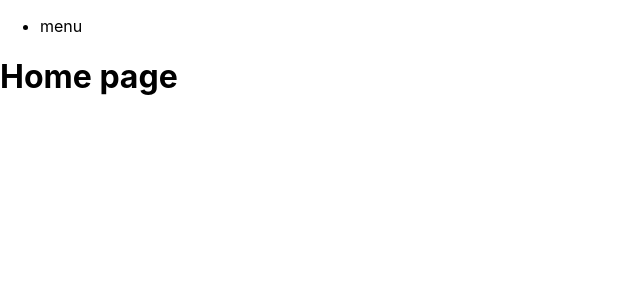
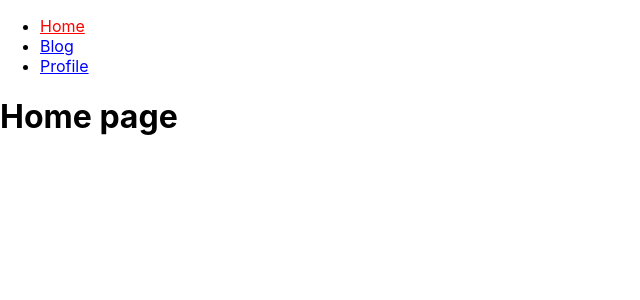
Before and after one commit to AngAven/react-router-demo-app, a React (Create React App) app: page / in a window 1280 px wide. Shown: the top 300 px of the page, without its empty margins (0-640 px from the left). Built offline with nearby package versions, Linux system fonts and the light colour scheme.

Commit message:
Using: <NavLink>

```diff
--- a/src/Pages/Menu/index.js
+++ b/src/Pages/Menu/index.js
@@ -1,11 +1,75 @@
+import {Link, NavLink} from "react-router-dom";
+
 const Menu = () => {
     return (
-        <navbar>
+        <nav>
             <ul>
-                <li>menu</li>
+                {/*<li>*/}
+                {/*    <Link to={'/'}>Home</Link>*/}
+                {/*</li>*/}
+                {/*<li>*/}
+                {/*    <Link to={'/blog'}>Blog</Link>*/}
+                {/*</li>*/}
+                {/*<li>*/}
+                {/*    <Link to={'/profile'}>Profile</Link>*/}
+                {/*</li>*/}
+
+                {/*<li>*/}
+                {/*    <NavLink*/}
+                {/*        // className={({isActive}) => 'active'}*/}
+                {/*        style={({isActive})=> (*/}
+                {/*            {color: isActive ? 'red' : 'blue'}*/}
+                {/*        )}*/}
+                {/*        to={'/'}*/}
+                {/*    >Home</NavLink>*/}
+                {/*</li>*/}
+                {/*<li>*/}
+                {/*    <NavLink to={'/blog'}>Blog</NavLink>*/}
+                {/*</li>*/}
+                {/*<li>*/}
+                {/*    <NavLink to={'/profile'}>Profile</NavLink>*/}
+                {/*</li>*/}
+
+                {routes.map((route) => (
+                    <li key={route.text}>
+                        <NavLink
+                            style={({isActive}) => ({
+                                    color: isActive ? 'red' : 'blue'
+                            })}
+                            // style={({ isActive, isPending, isTransitioning }) => {
+                            //     return {
+                            //         fontWeight: isActive ? "bold" : "",
+                            //         color: isPending ? "red" : "black",
+                            //         viewTransitionName: isTransitioning ? "slide" : "",
+                            //     };
+                            // }}
+                            to={route.to}
+                        >
+                            {({ isActive, isPending, isTransitioning }) => (
+                                <span className={isActive ? "active" : "old"}>
+                                    {route.text}
+                                </span>
+                            )}
+                        </NavLink>
+                    </li>
+                ))}
             </ul>
-        </navbar>
+        </nav>
     );
 };
 
+const routes = []
+routes.push({
+    to: '/',
+    text: 'Home'
+})
+routes.push({
+    to: '/blog',
+    text: 'Blog'
+})
+routes.push({
+    to: '/profile',
+    text: 'Profile'
+})
+
 export {Menu};
```
